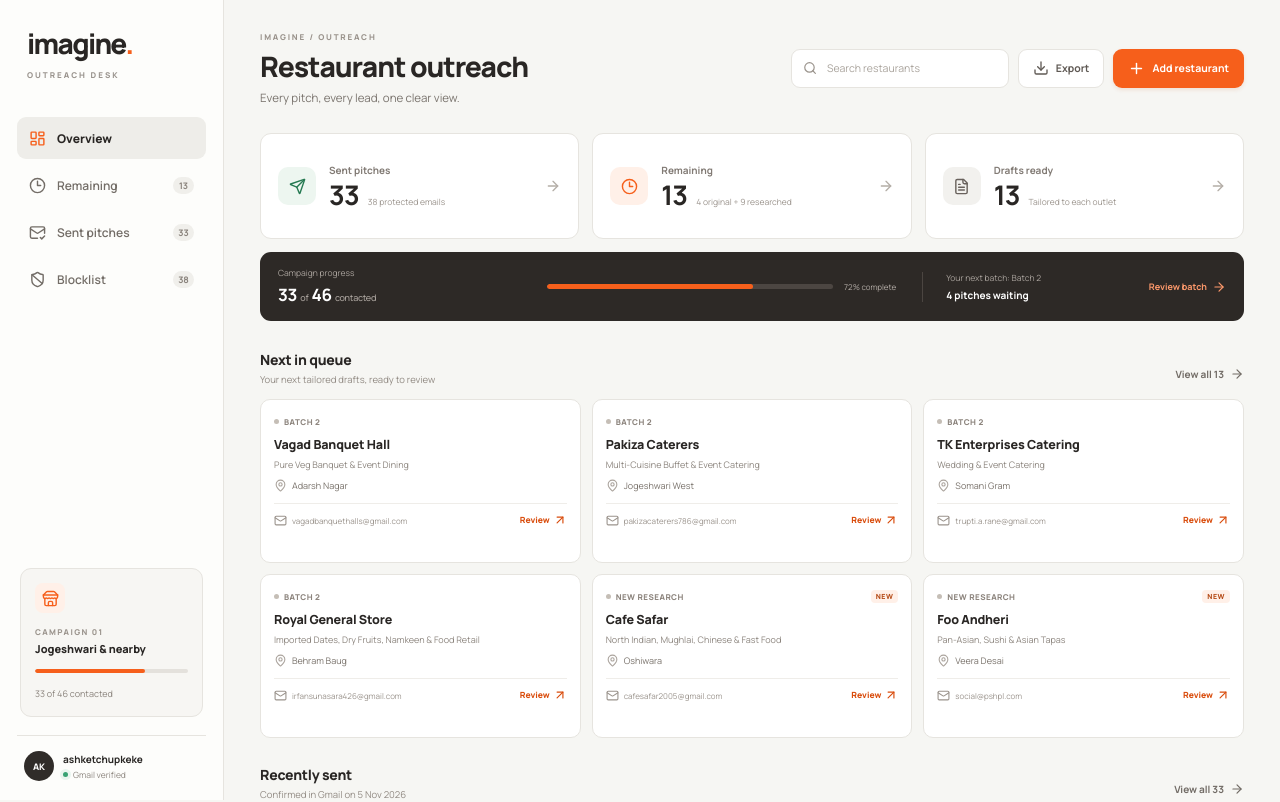
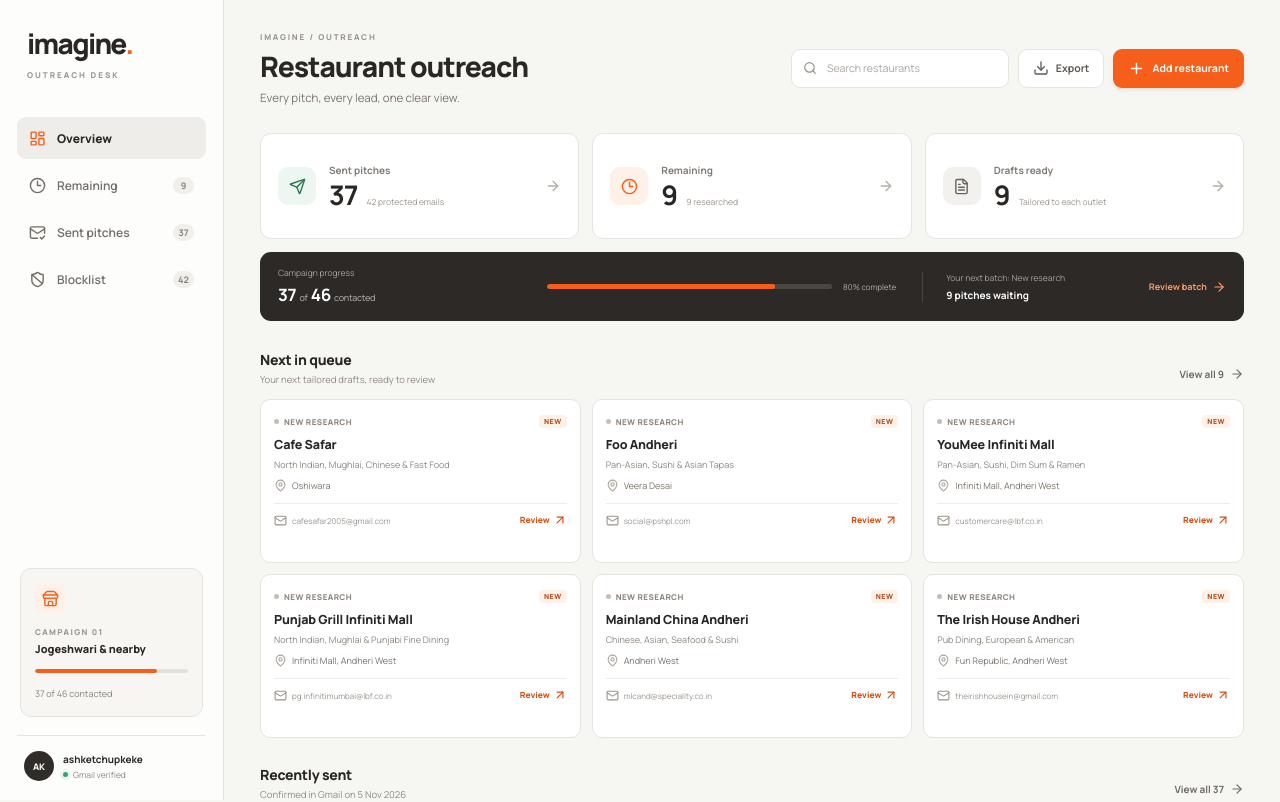
Before and after one commit to owaiskhan-ash/Emailing-pitch-app, a React (Vite) app: page / in a window 1280 px wide. Shown: the top 802 px of the page. Built offline with nearby package versions, Linux system fonts and the light colour scheme.

Commit message:
Record Batch 2 pitches as sent
Co-authored-by: arena-agent <297053741+arena-agent@users.noreply.github.com>

```diff
--- a/src/App.tsx
+++ b/src/App.tsx
@@ -225,7 +225,7 @@ export default function App() {
               </button>
               <button type="button" className="stat-card" onClick={() => navigate('remaining')}>
                 <div className="stat-card__icon stat-card__icon--orange"><Clock3 size={17} /></div>
-                <div><span>Remaining</span><strong>{remainingLeads.length}</strong><small>{originalRemainingCount} original + {researchedRemainingCount} researched{manualCount ? ` + ${manualCount} manual` : ''}</small></div>
+                <div><span>Remaining</span><strong>{remainingLeads.length}</strong><small>{originalRemainingCount > 0 ? `${originalRemainingCount} original + ` : ''}{researchedRemainingCount} researched{manualCount ? ` + ${manualCount} manual` : ''}</small></div>
                 <ArrowRight size={16} className="stat-arrow" />
               </button>
               <button type="button" className="stat-card" onClick={() => navigate('remaining')}>
--- a/src/data/leads.ts
+++ b/src/data/leads.ts
@@ -262,7 +262,7 @@ export const queuedLeads: RestaurantLead[] = [
   {
     id: 'vagad-banquet', name: 'Vagad Banquet Hall', emails: ['vagadbanquethalls@gmail.com'],
     cuisine: 'Pure Veg Banquet & Event Dining', locality: 'Adarsh Nagar', address: 'Plot 41, Adarsh Nagar, Jogeshwari-Oshiwara Link Rd 400102',
-    status: 'remaining', origin: 'original-queue', queueGroup: 'Batch 2',
+    status: 'sent', sentAt: '2026-11-05', origin: 'original-queue', queueGroup: 'Batch 2',
     pitch: {
       opening: 'Planning pure veg menus and event dining at Vagad Banquet Hall involves guest counts, package choices, advances, and final balances that need to stay clear for every function.',
       posType: 'Banquet & Event Dining', workflow: 'event booking and banquet billing workflow', reliability: 'event orders and banquet billing stay on track throughout your busiest functions',
@@ -273,7 +273,7 @@ export const queuedLeads: RestaurantLead[] = [
   {
     id: 'pakiza-caterers', name: 'Pakiza Caterers', emails: ['pakizacaterers786@gmail.com'],
     cuisine: 'Multi-Cuisine Buffet & Event Catering', locality: 'Jogeshwari West', address: 'Anand Nagar Market, New Link Rd, Jogeshwari West 400102',
-    status: 'remaining', origin: 'original-queue', queueGroup: 'Batch 2',
+    status: 'sent', sentAt: '2026-11-05', origin: 'original-queue', queueGroup: 'Batch 2',
     pitch: {
       opening: 'Managing multi-cuisine buffets and event catering from Anand Nagar Market means every enquiry can involve a different menu, guest count, venue, and payment schedule.',
       posType: 'Catering & Event Order', workflow: 'catering enquiry and event order workflow', reliability: 'event orders and payment tracking stay organised through peak wedding and celebration dates',
@@ -284,7 +284,7 @@ export const queuedLeads: RestaurantLead[] = [
   {
     id: 'tk-enterprises', name: 'TK Enterprises Catering', emails: ['trupti.a.rane@gmail.com'],
     cuisine: 'Wedding & Event Catering', locality: 'Somani Gram', address: 'RNA Building, Ram Mandir Rd, Somani Gram, Jogeshwari West 400104',
-    status: 'remaining', origin: 'original-queue', queueGroup: 'Batch 2',
+    status: 'sent', sentAt: '2026-11-05', origin: 'original-queue', queueGroup: 'Batch 2',
     pitch: {
       opening: 'Wedding and event catering at TK Enterprises requires careful coordination across custom menus, guest counts, event dates, advances, and final payments.',
       posType: 'Catering & Event Order', workflow: 'wedding and event catering workflow', reliability: 'your catering orders and billing records stay accessible through every busy event schedule',
@@ -295,7 +295,7 @@ export const queuedLeads: RestaurantLead[] = [
   {
     id: 'royal-general-store', name: 'Royal General Store', emails: ['irfansunasara426@gmail.com'], phone: '+91 85919 58883',
     cuisine: 'Imported Dates, Dry Fruits, Namkeen & Food Retail', locality: 'Behram Baug', address: 'Behram Baug Rd, Jogeshwari West 400102',
-    status: 'remaining', origin: 'original-queue', queueGroup: 'Batch 2',
+    status: 'sent', sentAt: '2026-11-05', origin: 'original-queue', queueGroup: 'Batch 2',
     pitch: {
       opening: 'Selling imported dates, dry fruits, namkeen, and gift packs at Behram Baug calls for quick product search, accurate billing, and clear stock visibility at the counter.',
       posType: 'Food Retail', workflow: 'packaged food and dry-fruit retail workflow', reliability: 'retail billing and stock tracking keep moving through festive gifting and weekend rush',
```
Also changed, not shown: outreach/emailed-restaurants.md (+5 -1 lines), outreach/emailed-restaurants.csv, 2 other files (tests, documents, lock files or other folders).
